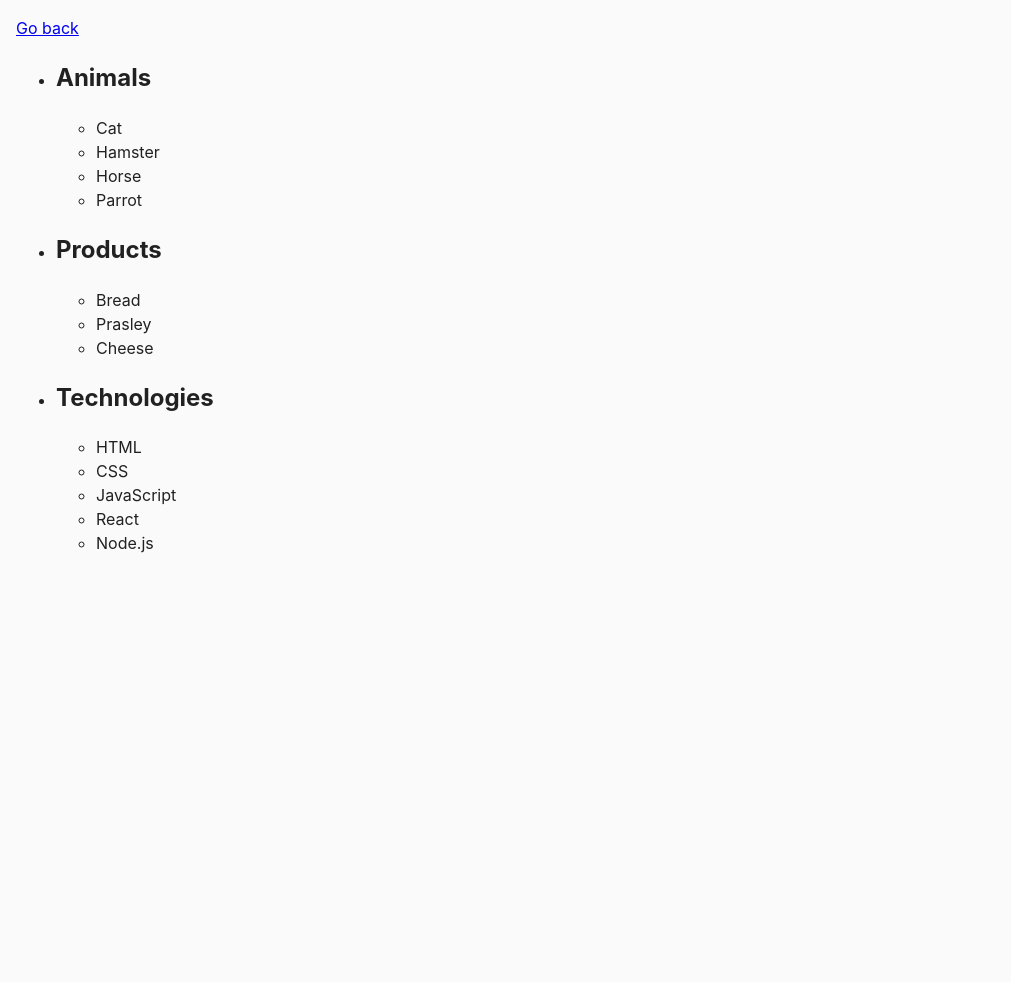
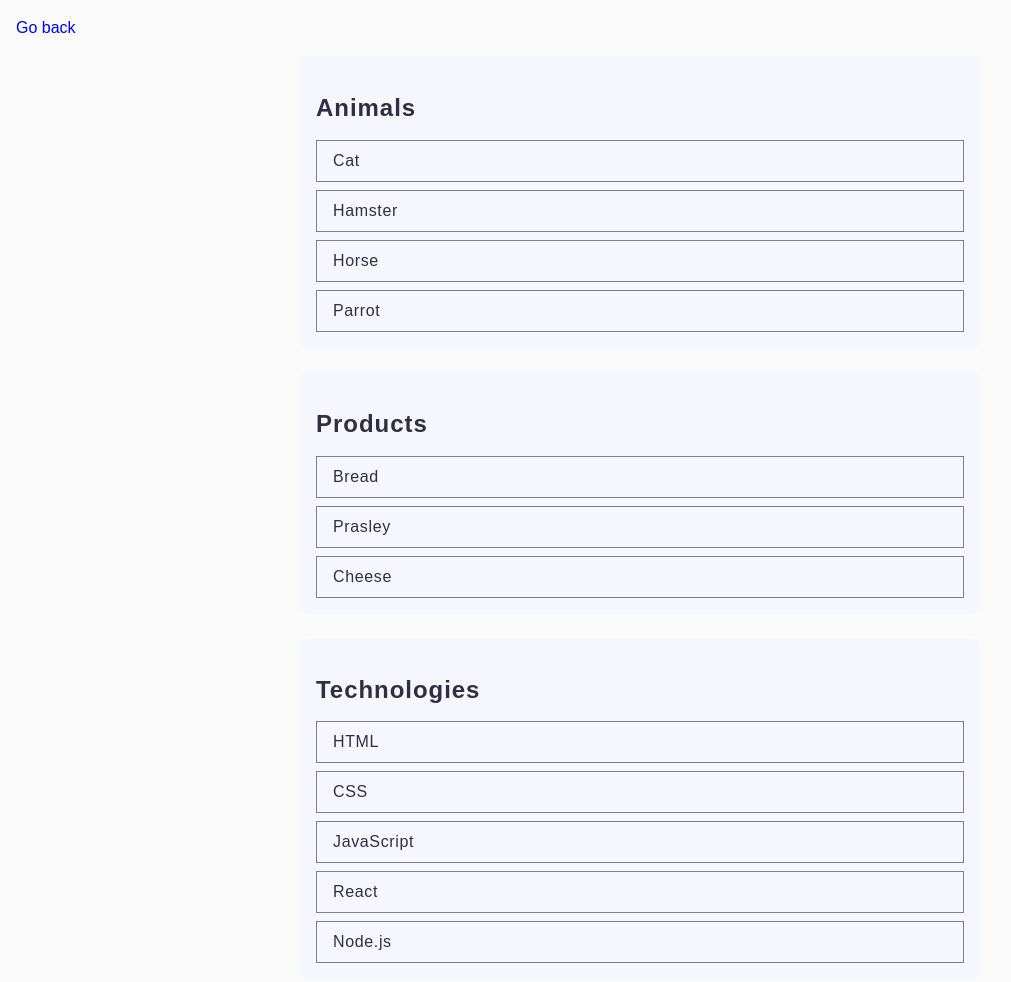
Before and after one commit to InnaSaienko/goit-js-hw-07, a website: page src/task-1.html in a window 1280 px wide. Shown: the whole page, without its empty margins (0-1011 px from the left). Before the commit the page ends 800 px from the top, so only its background shows below. Drawn offline with Linux system fonts and the light colour scheme.

Commit message:
style: added task-1 styles according Figma

```diff
--- a/src/css/common.css
+++ b/src/css/common.css
@@ -4,11 +4,56 @@
 
 body {
   margin: 16px;
-  font-family: -apple-system, BlinkMacSystemFont, 'Segoe UI', Roboto, Oxygen,
-    Ubuntu, Cantarell, 'Open Sans', 'Helvetica Neue', sans-serif;
+  font-family: "Montserrat", sans-serif;
   -webkit-font-smoothing: antialiased;
   -moz-osx-font-smoothing: grayscale;
   background-color: #fafafa;
-  color: #212121;
+  color: #2e2f42;
   line-height: 1.5;
 }
+
+ul,
+ol, a, li {
+  list-style: none;
+  text-decoration: none;
+  margin: 0;
+  padding: 0;
+}
+
+h2 {
+  font-weight: 600;
+  font-size: 24px;
+  line-height: 133%;
+  letter-spacing: 0.04em;
+  margin-bottom: 16px;
+}
+
+.task-list {
+  display: grid;
+  grid-template-columns: repeat(3, 1fr);
+  row-gap: 16px;
+  column-gap: 32px;
+  padding: 20px;
+
+  & a {
+    display: block;
+    padding: 14px 24px;
+    border-radius: 10px;
+    box-shadow: 0 4px 10px rgba(0, 0, 0, 0.08);
+    font-size: 24px;
+    font-weight: 800;
+    transition: all 0.2s ease;
+
+    & .task-list a:hover {
+      transform: translateY(-3px);
+      background-color: #4f46e5;
+      color: #fff;
+    }
+  }
+}
+
+@media (max-width: 600px) {
+  .task-list {
+    grid-template-columns: 1fr;
+  }
+}
--- /dev/null
+++ b/src/css/task-1.css
@@ -0,0 +1,33 @@
+#categories {
+    width: 392px;
+    margin: 0 auto;
+
+    & .item {
+        background: #f6f6fe;
+        border-radius: 8px;
+        padding: 16px;
+        margin-bottom: 24px;
+
+        & ul {
+            display: flex;
+            flex-direction: column;
+            gap: 8px;
+
+
+            & li {
+                border: 1px solid #808080;
+                font-weight: 400;
+                font-size: 16px;
+                line-height: 150%;
+                letter-spacing: 0.04em;
+                padding: 8px 16px 8px;
+            }
+        }
+    }
+}
+
+@media screen and (min-width: 1158px) {
+    #categories {
+        width: 680px;
+        }
+}
--- a/src/task-1.html
+++ b/src/task-1.html
@@ -6,6 +6,7 @@
     <meta name="viewport" content="width=device-width, initial-scale=1.0"/>
     <title>Task 1</title>
     <link rel="stylesheet" href="./css/common.css"/>
+    <link rel="stylesheet" href="./css/task-1.css"/>
 </head>
 <body>
 <p>
```
Also changed, not shown: index.html (+6 -1 lines).
